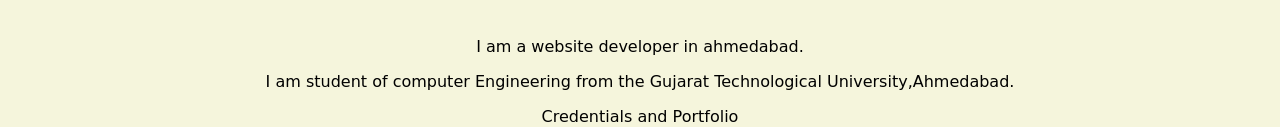
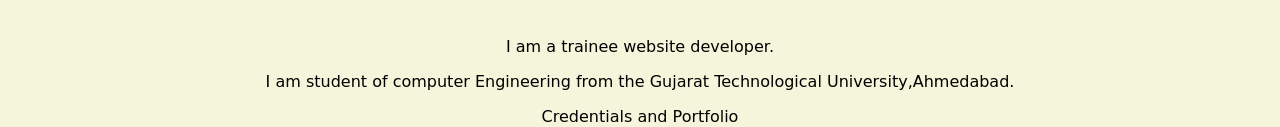
Before and after one commit to viram87/viram87.github.io, a plain HTML site: page index.html in a window 1280 px wide. Shown: the part 1109-1236 px from the top of the page. Drawn offline with Linux system fonts and the light colour scheme.

Commit message:
Update index.html

```diff
--- a/index.html
+++ b/index.html
@@ -21,7 +21,7 @@
     <h1>viram choksi's Portal</h1>
     <h2>About me</h2>
 
-    <p> I am a website developer in ahmedabad. </p>
+    <p> I am a trainee website developer. </p>
     <p>I am student of computer Engineering from the Gujarat Technological University,Ahmedabad. </p>
     Credentials and Portfolio
 <p> <a href="resume.html">My Resume </a> | <a href="https://github.com/viram87" >My GitHub </a> </p>
```
